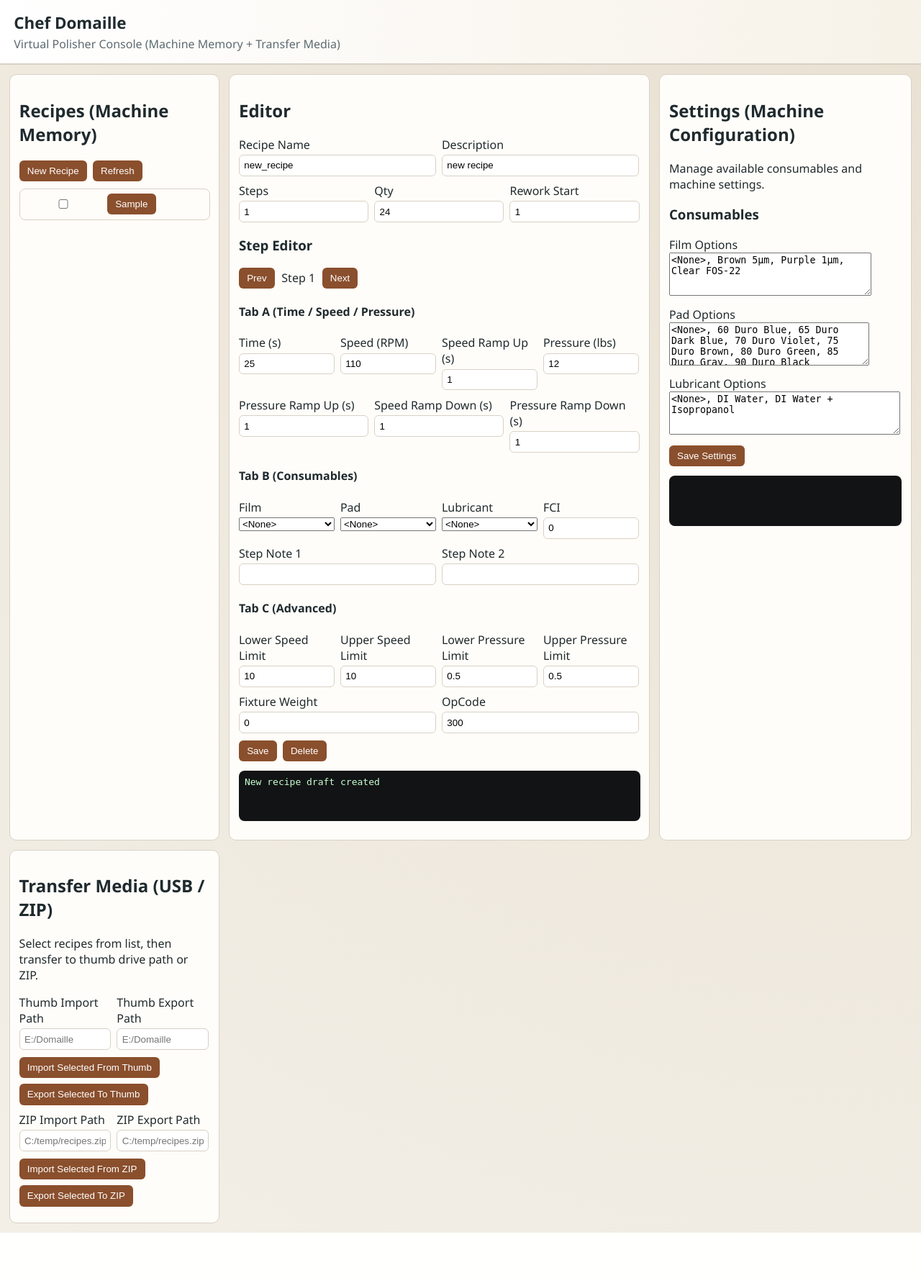
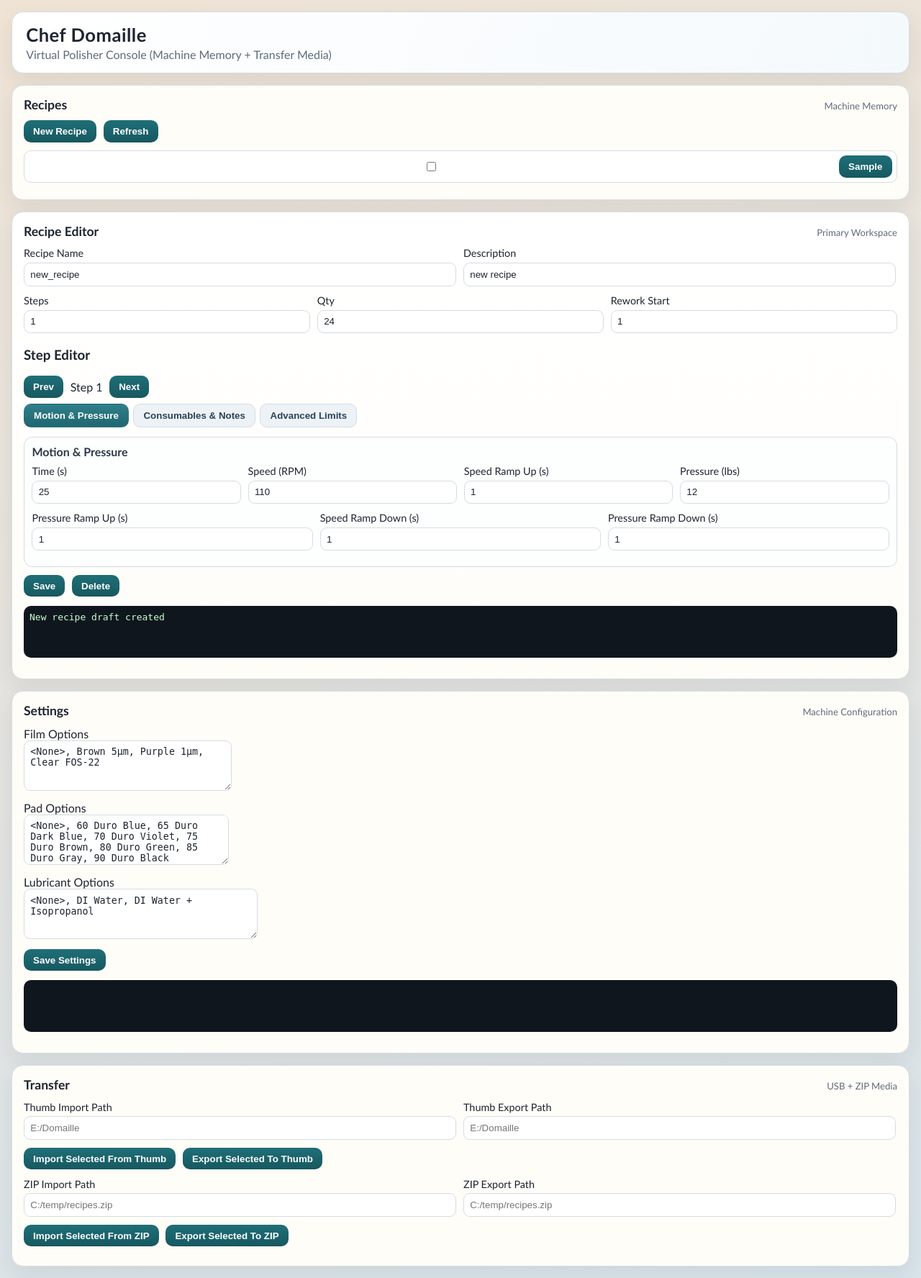
Before and after one commit to por-dgo/chef-domaille, a Flask app: page / in a window 1280 px wide. Shown: the whole page at 72% size. Before the commit the page ends 1713 px from the top, so only its background shows below. Run offline with Flask 3, Linux system fonts and the light colour scheme.

Commit message:
feat: modernize UI with card layout and category tabs

```diff
--- a/static/app.css
+++ b/static/app.css
@@ -1,101 +1,229 @@
 :root {
-  --bg: #f3efe7;
-  --panel: #fffdf9;
-  --ink: #1f2a2e;
-  --muted: #5d6b70;
-  --accent: #8a4f2d;
-  --line: #d8d1c6;
+  --bg-top: #efe3d5;
+  --bg-bottom: #d9e4eb;
+  --surface: #fffdf8;
+  --surface-strong: #ffffff;
+  --ink: #1d2430;
+  --muted: #5f6b7b;
+  --line: #d6dce2;
+  --accent: #1f6f78;
+  --accent-strong: #175860;
+  --shadow: 0 12px 30px rgba(24, 41, 56, 0.08);
 }
 
 * { box-sizing: border-box; }
+
 body {
   margin: 0;
-  font-family: "Segoe UI", Tahoma, sans-serif;
+  font-family: "Trebuchet MS", "Segoe UI", Tahoma, sans-serif;
   color: var(--ink);
-  background: radial-gradient(circle at top right, #e9e1d2, var(--bg));
+  background: linear-gradient(165deg, var(--bg-top), var(--bg-bottom));
+}
+
+.page-bg {
+  min-height: 100vh;
+  padding: 1rem;
+}
+
+.card {
+  background: var(--surface);
+  border: 1px solid var(--line);
+  border-radius: 16px;
+  box-shadow: var(--shadow);
 }
 
 .topbar {
   padding: 1rem 1.2rem;
-  border-bottom: 2px solid var(--line);
-  background: linear-gradient(90deg, #fff, #f7f2e8);
+  margin-bottom: 1rem;
+  background: linear-gradient(115deg, #fff, #f4f9fc);
 }
-.topbar h1 { margin: 0; font-size: 1.4rem; }
-.topbar p { margin: 0.2rem 0 0; color: var(--muted); }
+
+.topbar h1 {
+  margin: 0;
+  font-size: 1.6rem;
+  letter-spacing: 0.02em;
+}
+
+.topbar p {
+  margin: 0.2rem 0 0;
+  color: var(--muted);
+}
 
 .layout {
   display: grid;
-  grid-template-columns: 1fr 2fr 1.2fr;
-  gap: 0.8rem;
-  padding: 0.8rem;
+  grid-template-columns: 300px minmax(580px, 1fr) 360px;
+  gap: 1rem;
+  align-items: start;
 }
 
 .panel {
-  background: var(--panel);
-  border: 1px solid var(--line);
-  border-radius: 10px;
-  padding: 0.8rem;
+  padding: 1rem;
   min-height: 150px;
+}
+
+.panel-head {
+  display: flex;
+  justify-content: space-between;
+  align-items: baseline;
+  margin-bottom: 0.7rem;
+}
+
+.panel-head h2 {
+  margin: 0;
+  font-size: 1.1rem;
+}
+
+.panel-sub {
+  color: var(--muted);
+  font-size: 0.82rem;
+}
+
+.editor-card {
+  background: linear-gradient(180deg, var(--surface-strong), var(--surface));
+}
+
+.side-stack {
+  display: grid;
+  gap: 1rem;
 }
 
 .row {
   display: flex;
-  gap: 0.5rem;
-  margin-bottom: 0.6rem;
+  gap: 0.6rem;
+  margin-bottom: 0.7rem;
   flex-wrap: wrap;
 }
 
-.grid2 label, .grid3 label, .grid4 label { display: flex; flex-direction: column; gap: 0.2rem; }
-.grid2 label { width: calc(50% - 0.3rem); }
-.grid3 label { width: calc(33.333% - 0.35rem); }
-.grid4 label { width: calc(25% - 0.4rem); }
+.grid2 label,
+.grid3 label,
+.grid4 label {
+  display: flex;
+  flex-direction: column;
+  gap: 0.3rem;
+  font-size: 0.9rem;
+}
 
-input {
-  padding: 0.4rem;
+.grid2 label { width: calc(50% - 0.35rem); }
+.grid3 label { width: calc(33.333% - 0.4rem); }
+.grid4 label { width: calc(25% - 0.45rem); }
+
+input,
+select,
+textarea {
+  width: 100%;
+  padding: 0.48rem 0.52rem;
   border: 1px solid var(--line);
-  border-radius: 6px;
+  border-radius: 9px;
   min-width: 100px;
+  background: #ffffff;
+  color: var(--ink);
+}
+
+textarea {
+  height: 70px;
+  resize: vertical;
 }
 
 button {
   border: none;
-  background: var(--accent);
+  background: linear-gradient(180deg, var(--accent), var(--accent-strong));
   color: #fff;
-  padding: 0.45rem 0.7rem;
-  border-radius: 6px;
+  padding: 0.48rem 0.82rem;
+  border-radius: 10px;
   cursor: pointer;
+  font-weight: 600;
 }
-button:hover { filter: brightness(0.95); }
+
+button:hover {
+  filter: brightness(1.03);
+}
 
 .recipe-list {
   list-style: none;
   padding: 0;
   margin: 0.5rem 0 0;
-  max-height: 65vh;
+  max-height: 66vh;
   overflow: auto;
 }
+
 .recipe-list li {
   border: 1px solid var(--line);
-  border-radius: 8px;
+  border-radius: 10px;
   padding: 0.4rem;
-  margin-bottom: 0.4rem;
+  margin-bottom: 0.45rem;
   display: flex;
   align-items: center;
   gap: 0.5rem;
+  background: #fff;
 }
-.recipe-list li.active { border-color: var(--accent); background: #fff5ee; }
 
-.step-nav { display: flex; align-items: center; gap: 0.6rem; margin-bottom: 0.5rem; }
+.recipe-list li.active {
+  border-color: var(--accent);
+  background: #eff7f8;
+}
+
+.step-nav {
+  display: flex;
+  align-items: center;
+  gap: 0.6rem;
+  margin-bottom: 0.55rem;
+}
+
+.tab-strip {
+  display: flex;
+  gap: 0.4rem;
+  margin: 0.3rem 0 0.8rem;
+  flex-wrap: wrap;
+}
+
+.tab-btn {
+  background: #edf2f6;
+  color: #294258;
+  border: 1px solid #d2dce6;
+}
+
+.tab-btn.active {
+  background: linear-gradient(180deg, #2f7f8a, #1f6670);
+  color: #fff;
+  border-color: transparent;
+}
+
+.tab-panel {
+  border: 1px solid var(--line);
+  border-radius: 12px;
+  padding: 0.65rem;
+  margin-bottom: 0.7rem;
+  background: #fdfefe;
+}
+
+.tab-panel h4 {
+  margin: 0 0 0.55rem;
+  color: #2a3946;
+}
+
 .status {
-  background: #121314;
+  background: #10161d;
   color: #c7ffd4;
-  border-radius: 8px;
+  border-radius: 10px;
   padding: 0.5rem;
-  min-height: 70px;
+  min-height: 72px;
   white-space: pre-wrap;
 }
 
-@media (max-width: 1100px) {
-  .layout { grid-template-columns: 1fr; }
-  .grid4 label, .grid3 label, .grid2 label { width: 100%; }
+@media (max-width: 1300px) {
+  .layout {
+    grid-template-columns: 1fr;
+  }
 }
+
+@media (max-width: 900px) {
+  .page-bg {
+    padding: 0.6rem;
+  }
+
+  .grid4 label,
+  .grid3 label,
+  .grid2 label {
+    width: 100%;
+  }
+}
--- a/static/app.js
+++ b/static/app.js
@@ -20,6 +20,32 @@ function settingsStatus(msg, isError = false) {
   if (!box) return;
   box.textContent = msg;
   box.style.color = isError ? "#ff9e9e" : "#c7ffd4";
+}
+
+function setActiveTab(tabName) {
+  const tabButtons = document.querySelectorAll(".tab-btn");
+  const tabPanels = document.querySelectorAll(".tab-panel");
+
+  tabButtons.forEach((button) => {
+    const isActive = button.dataset.tab === tabName;
+    button.classList.toggle("active", isActive);
+    button.setAttribute("aria-selected", isActive ? "true" : "false");
+  });
+
+  tabPanels.forEach((panel) => {
+    const isActive = panel.dataset.tabPanel === tabName;
+    panel.classList.toggle("active", isActive);
+    panel.hidden = !isActive;
+  });
+}
+
+function wireTabs() {
+  const tabButtons = document.querySelectorAll(".tab-btn");
+  tabButtons.forEach((button) => {
+    button.addEventListener("click", () => {
+      setActiveTab(button.dataset.tab);
+    });
+  });
 }
 
 async function api(path, method = "GET", body = null) {
@@ -57,6 +83,20 @@ function populateSelectDropdowns() {
       select.appendChild(option);
     }
   }
+}
+
+function setSelectValue(id, value) {
+  const select = el(id);
+  if (!select) return;
+  const safeValue = value || "";
+  const exists = Array.from(select.options).some((option) => option.value === safeValue);
+  if (!exists && safeValue) {
+    const dynamicOption = document.createElement("option");
+    dynamicOption.value = safeValue;
+    dynamicOption.textContent = `${safeValue} (custom)`;
+    select.appendChild(dynamicOption);
+  }
+  select.value = safeValue;
 }
 
 function loadSettingsEditor() {
@@ -140,9 +180,9 @@ function renderCurrentStep() {
   el("stepPressureRamp").value = step.rRecipeStepPressureRamp || "";
   el("stepSpeedRampDn").value = step.rRecipeStepSpeedRampDn || "";
   el("stepPressureRampDn").value = step.rRecipeStepPressureRampDn || "";
-  el("stepFilm").value = step.strRecipeStepFilm || "";
-  el("stepPad").value = step.strRecipeStepPad || "";
-  el("stepLubricant").value = step.strRecipeStepLubricant || "";
+  setSelectValue("stepFilm", step.strRecipeStepFilm || "");
+  setSelectValue("stepPad", step.strRecipeStepPad || "");
+  setSelectValue("stepLubricant", step.strRecipeStepLubricant || "");
   el("stepFCI").value = step.rRecipeStepFCI || "0";
   el("stepNote1").value = step.strRecipeStepDescription1 || "";
   el("stepNote2").value = step.strRecipeStepDescription2 || "";
@@ -335,6 +375,7 @@ function wireEvents() {
 }
 
 wireEvents();
+wireTabs();
 loadConsumables().catch(e => settingsStatus(e.message, true));
 refreshRecipes().catch(e => status(e.message, true));
 newRecipe();
--- a/templates/index.html
+++ b/templates/index.html
@@ -7,14 +7,18 @@
   <link rel="stylesheet" href="/static/app.css">
 </head>
 <body>
-  <header class="topbar">
+  <div class="page-bg">
+    <header class="topbar card">
       <h1>Chef Domaille</h1>
       <p>Virtual Polisher Console (Machine Memory + Transfer Media)</p>
     </header>
 
     <main class="layout">
-    <section class="panel">
-      <h2>Recipes (Machine Memory)</h2>
+      <section class="panel card side-card side-left">
+        <div class="panel-head">
+          <h2>Recipes</h2>
+          <span class="panel-sub">Machine Memory</span>
+        </div>
         <div class="row">
           <button id="newRecipeBtn">New Recipe</button>
           <button id="refreshBtn">Refresh</button>
@@ -22,8 +26,11 @@
         <ul id="recipeList" class="recipe-list"></ul>
       </section>
 
-    <section class="panel">
-      <h2>Editor</h2>
+      <section class="panel card editor-card">
+        <div class="panel-head">
+          <h2>Recipe Editor</h2>
+          <span class="panel-sub">Primary Workspace</span>
+        </div>
       <div class="row grid2">
         <label>Recipe Name<input id="recipeName" /></label>
         <label>Description<input id="recipeDescription" /></label>
@@ -41,7 +48,14 @@
         <button id="stepNextBtn">Next</button>
       </div>
 
-      <h4>Tab A (Time / Speed / Pressure)</h4>
+      <div class="tab-strip" role="tablist" aria-label="Step Categories">
+        <button class="tab-btn active" id="tabMotionBtn" data-tab="motion" role="tab" aria-selected="true">Motion & Pressure</button>
+        <button class="tab-btn" id="tabConsumablesBtn" data-tab="consumables" role="tab" aria-selected="false">Consumables & Notes</button>
+        <button class="tab-btn" id="tabAdvancedBtn" data-tab="advanced" role="tab" aria-selected="false">Advanced Limits</button>
+      </div>
+
+      <section class="tab-panel active" data-tab-panel="motion" role="tabpanel">
+        <h4>Motion & Pressure</h4>
         <div class="row grid4">
           <label>Time (s)<input id="stepTime" type="number" min="10" max="300"></label>
           <label>Speed (RPM)<input id="stepSpeed" type="number" min="0"></label>
@@ -53,8 +67,10 @@
           <label>Speed Ramp Down (s)<input id="stepSpeedRampDn" type="number" min="0" max="60"></label>
           <label>Pressure Ramp Down (s)<input id="stepPressureRampDn" type="number" min="0" max="60"></label>
         </div>
+      </section>
 
-      <h4>Tab B (Consumables)</h4>
+      <section class="tab-panel" data-tab-panel="consumables" role="tabpanel" hidden>
+        <h4>Consumables & Notes</h4>
         <div class="row grid4">
           <label>Film<select id="stepFilm"></select></label>
           <label>Pad<select id="stepPad"></select></label>
@@ -65,8 +81,10 @@
           <label>Step Note 1<input id="stepNote1"></label>
           <label>Step Note 2<input id="stepNote2"></label>
         </div>
+      </section>
 
-      <h4>Tab C (Advanced)</h4>
+      <section class="tab-panel" data-tab-panel="advanced" role="tabpanel" hidden>
+        <h4>Advanced Limits</h4>
         <div class="row grid4">
           <label>Lower Speed Limit<input id="stepLowerSpeed" type="number" min="0"></label>
           <label>Upper Speed Limit<input id="stepUpperSpeed" type="number" min="0"></label>
@@ -77,6 +95,7 @@
           <label>Fixture Weight<input id="stepFixtureWeight" type="number" min="0" step="0.1"></label>
           <label>OpCode<input id="stepOpCode" type="number" min="0"></label>
         </div>
+      </section>
 
       <div class="row">
         <button id="saveBtn">Save</button>
@@ -85,24 +104,25 @@
       <pre id="statusBox" class="status"></pre>
       </section>
 
-    <section class="panel">
-      <h2>Settings (Machine Configuration)</h2>
-      <p>Manage available consumables and machine settings.</p>
-
-      <h3>Consumables</h3>
+      <div class="side-stack side-right">
+        <section class="panel card">
+          <div class="panel-head">
+            <h2>Settings</h2>
+            <span class="panel-sub">Machine Configuration</span>
+          </div>
           <div class="row">
             <label>Film Options
-          <textarea id="filmOptions" placeholder="Enter comma-separated values" style="width: 100%; height: 60px;"></textarea>
+              <textarea id="filmOptions" placeholder="Enter comma-separated values"></textarea>
             </label>
           </div>
           <div class="row">
             <label>Pad Options
-          <textarea id="padOptions" placeholder="Enter comma-separated values" style="width: 100%; height: 60px;"></textarea>
+              <textarea id="padOptions" placeholder="Enter comma-separated values"></textarea>
             </label>
           </div>
           <div class="row">
             <label>Lubricant Options
-          <textarea id="lubricantOptions" placeholder="Enter comma-separated values" style="width: 100%; height: 60px;"></textarea>
+              <textarea id="lubricantOptions" placeholder="Enter comma-separated values"></textarea>
             </label>
           </div>
           <div class="row">
@@ -111,9 +131,11 @@
           <pre id="settingsStatusBox" class="status"></pre>
         </section>
 
-    <section class="panel">
-      <h2>Transfer Media (USB / ZIP)</h2>
-      <p>Select recipes from list, then transfer to thumb drive path or ZIP.</p>
+        <section class="panel card">
+          <div class="panel-head">
+            <h2>Transfer</h2>
+            <span class="panel-sub">USB + ZIP Media</span>
+          </div>
 
           <div class="row grid2">
             <label>Thumb Import Path<input id="thumbImportPath" placeholder="E:/Domaille"></label>
@@ -133,7 +155,9 @@
             <button id="exportZipBtn">Export Selected To ZIP</button>
           </div>
         </section>
+      </div>
     </main>
+  </div>
 
   <script src="/static/app.js"></script>
 </body>
```
Lines whose indentation alone changed are shown as unchanged.
